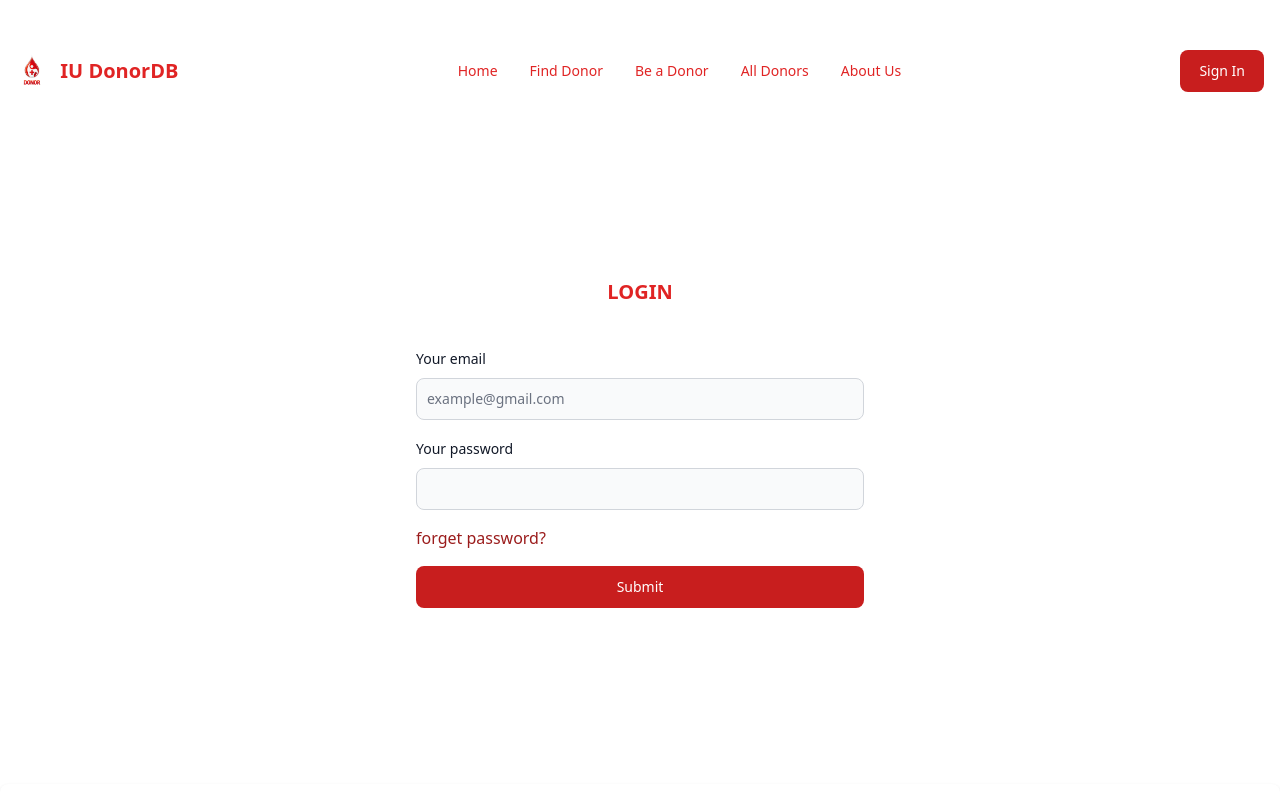
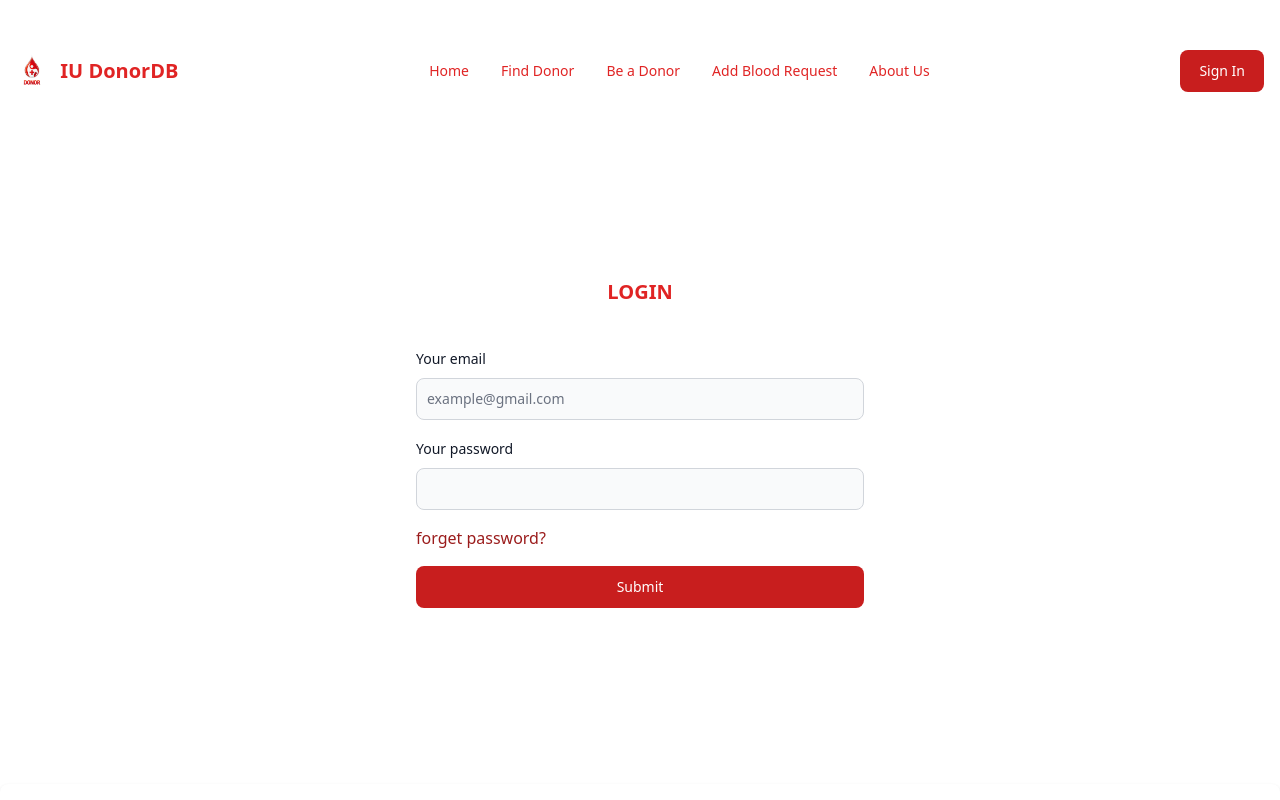
Before and after one commit to T-H-Badhon/IU-BloodDonorDB-Client, a React (Vite) app: page /blogs in a window 1280 px wide. Before the commit this address led to /login. Shown: the top 800 px of the page. Built offline with nearby package versions, Linux system fonts and the light colour scheme.

Commit message:
minor error resolved

```diff
--- a/src/components/NavBar.jsx
+++ b/src/components/NavBar.jsx
@@ -44,7 +44,7 @@ const NavBar = () => {
               Be a Donor
             </Link>
           ) : null}
-          {role == "donor" ? (
+          {role != "admin" ? (
             <Link className="text-red-600 hover:text-xl" to="/addBloodRequest">
               Add Blood Request
             </Link>
--- a/src/pages/AboutUs.jsx
+++ b/src/pages/AboutUs.jsx
@@ -15,8 +15,8 @@ const AboutUs = () => {
         </p>
       </div>
       <div className="my-10">
+        <h1 className="font-bold text-xl mb-2">Who We Are:</h1>
         <p>
-          <h1 className="font-bold text-xl mb-2">Who We Are:</h1>
           <Link className="text-red-500 font-bold" to="/">
             IU DonorDB
           </Link>{" "}
@@ -29,8 +29,8 @@ const AboutUs = () => {
         </p>
       </div>
       <div className="my-10">
+        <h1 className="font-bold text-xl mb-2">Our Vision:</h1>
         <p>
-          <h1 className="font-bold text-xl mb-2">Our Vision:</h1>
           Our vision is simple yet profound a world where no one faces a
           shortage of blood when they need it most. We envision a global network
           of compassionate individuals who recognize the importance of giving
@@ -40,8 +40,8 @@ const AboutUs = () => {
         </p>
       </div>
       <div className="my-10">
+        <h1 className="font-bold text-xl mb-2">What Sets Us Apart:</h1>
         <p>
-          <h1 className="font-bold text-xl mb-2">What Sets Us Apart:</h1>
           At{" "}
           <Link className="text-red-500 font-bold" to="/">
             IU DonorDB
@@ -56,10 +56,10 @@ const AboutUs = () => {
         </p>
       </div>
       <div className="my-10">
+        <h1 className="font-bold text-xl mb-2">
+          How You Can Make a Difference:
+        </h1>
         <p>
-          <h1 className="font-bold text-xl mb-2">
-            How You Can Make a Difference:
-          </h1>
           Whether you are a first-time donor or a regular supporter,{" "}
           <Link className="text-red-500 font-bold" to="/">
             IU DonorDB
@@ -71,8 +71,8 @@ const AboutUs = () => {
         </p>
       </div>
       <div className="my-10">
+        <h1 className="font-bold text-xl mb-2">Get Involved:</h1>
         <p>
-          <h1 className="font-bold text-xl mb-2">Get Involved:</h1>
           Ready to be a part of something bigger than yourself? Explore our
           website to learn more about blood donation, find local drives and
           events, and discover how you can contribute to our shared mission.
--- a/src/routes/PrivateRoutes.jsx
+++ b/src/routes/PrivateRoutes.jsx
@@ -1,12 +1,12 @@
 import { useContext } from "react";
 import { AuthContext } from "../providers/AuthProvider";
 import { Modal, Spinner } from "flowbite-react";
-import { useNavigate } from "react-router-dom";
+import Login from "../pages/Login";
 
 // eslint-disable-next-line react/prop-types
 const PrivateRoutes = ({ children }) => {
   const { authorized, loading } = useContext(AuthContext);
-  const navigate = useNavigate();
+  // const navigate = useNavigate();
 
   if (loading) {
     return (
@@ -28,7 +28,7 @@ const PrivateRoutes = ({ children }) => {
   if (authorized) {
     return children;
   } else {
-    navigate("/login");
+    return <Login></Login>;
   }
 };
 
```
